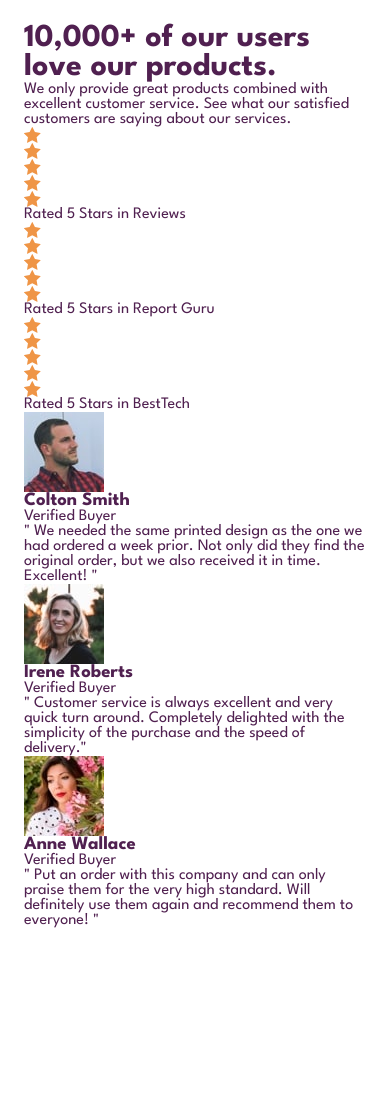
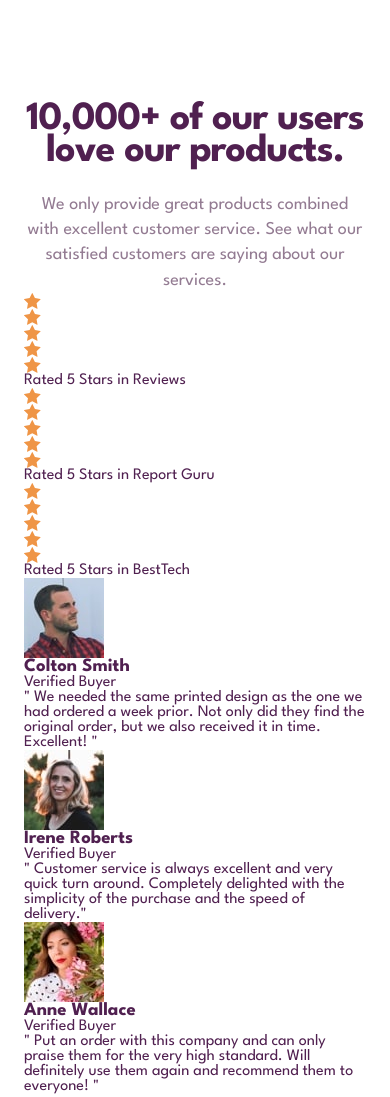
Before and after one commit to lunr-ish/social-proof-section, a plain HTML site: page index.html in a window 390 px wide. Before the commit the page ends 952 px from the top, so only its background shows below. Drawn offline with Linux system fonts and the light colour scheme.

Commit message:
add header styles for mobile

```diff
--- a/style.css
+++ b/style.css
@@ -65,3 +65,24 @@ h3 {
   white-space: nowrap;
   width: 1px;
 }
+
+/* HEADER */
+
+header {
+  text-align: center;
+  margin-top: 5rem;
+}
+
+.main-heading {
+  font-size: 2.5rem;
+  font-weight: var(--fw-bold);
+  line-height: 0.8;
+  letter-spacing: -1px;
+}
+
+.description {
+  font-size: 18px;
+  line-height: 1.4;
+  color: hsl(var(--clr-primary-variant));
+  margin-top: 1.5rem;
+}
```
